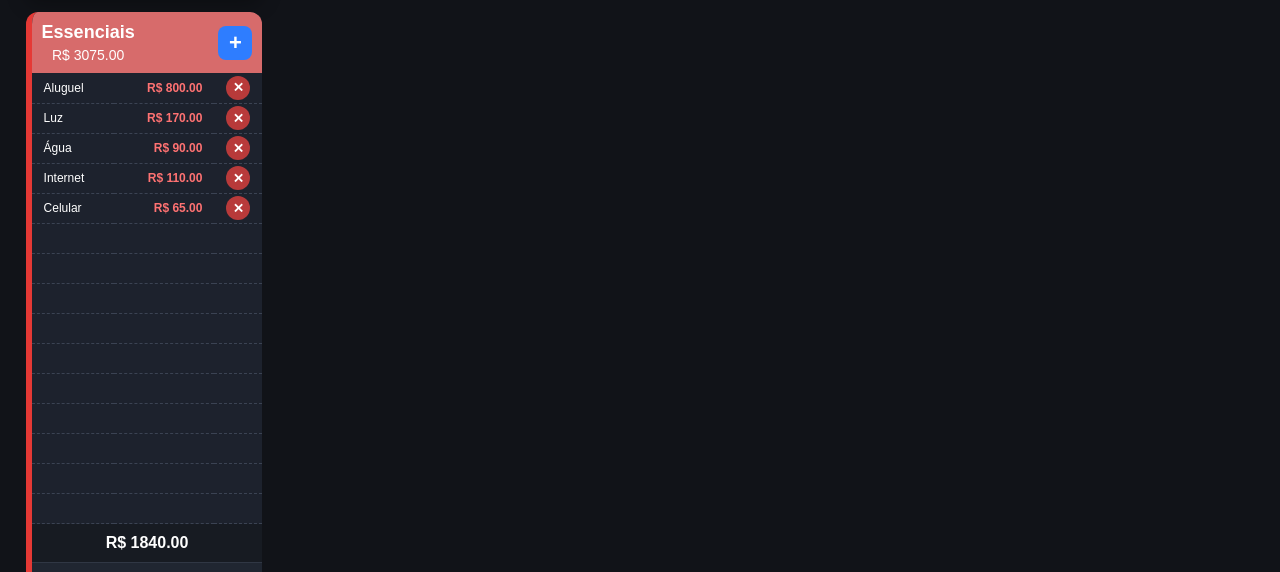
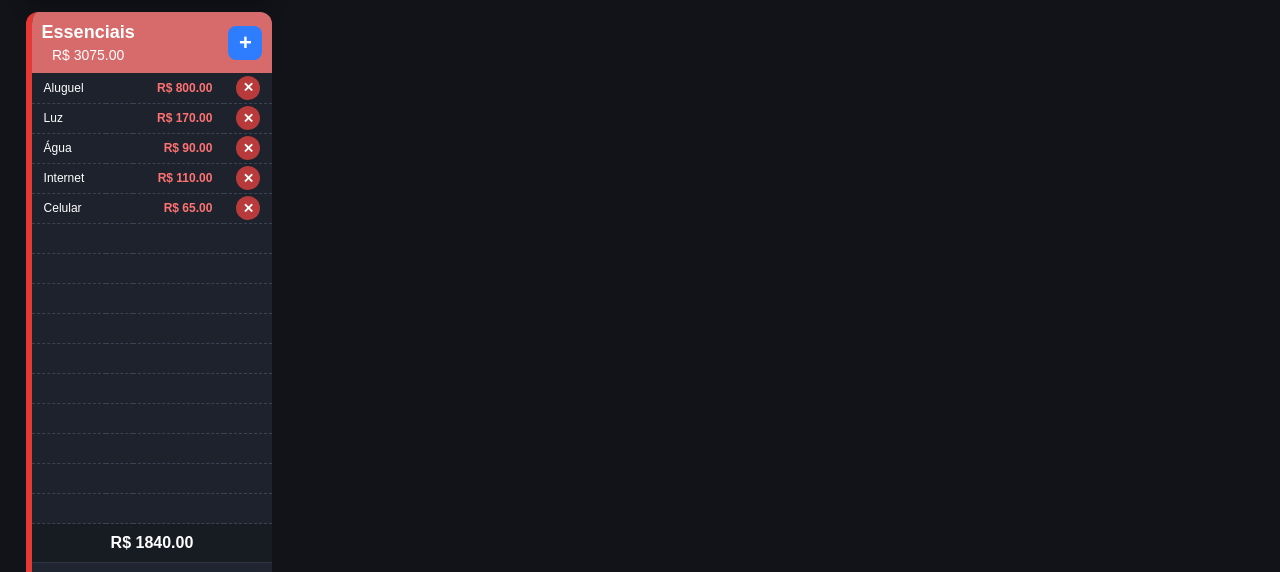
Before and after one commit to jadsondasilva-ops/tutorial, a plain HTML site: page index.html in a window 1280 px wide. Shown: the part 207-779 px from the top of the page. Drawn offline with nearby package versions, Linux system fonts and the light colour scheme.

Commit message:
Novo espaço para as colunas (futura atualização)

```diff
--- a/script.js
+++ b/script.js
@@ -339,6 +339,10 @@ function renderizarTabela(nomeTabela, idTabela){
 
                 <td>${item.descricao}</td>
 
+                <td class="futuro">
+
+                </td>
+
                 <td class="valor">
                     R$ ${item.valor.toFixed(2)}
                 </td>
@@ -365,6 +369,8 @@ function renderizarTabela(nomeTabela, idTabela){
             <tr class="linhaVazia">
 
                 <td>&nbsp;</td>
+
+                <td></td>
 
                 <td></td>
 
--- a/style.css
+++ b/style.css
@@ -1224,3 +1224,20 @@ table{
     font-size: 20px;
 
 }
+
+/*====================================================
+    NOVO CAMPO
+====================================================*/
+
+.painel td{
+
+    padding:2px 12px;
+    font-size:12px;
+
+}
+
+.painel td.futuro{
+
+    text-align:center;
+
+}
```
